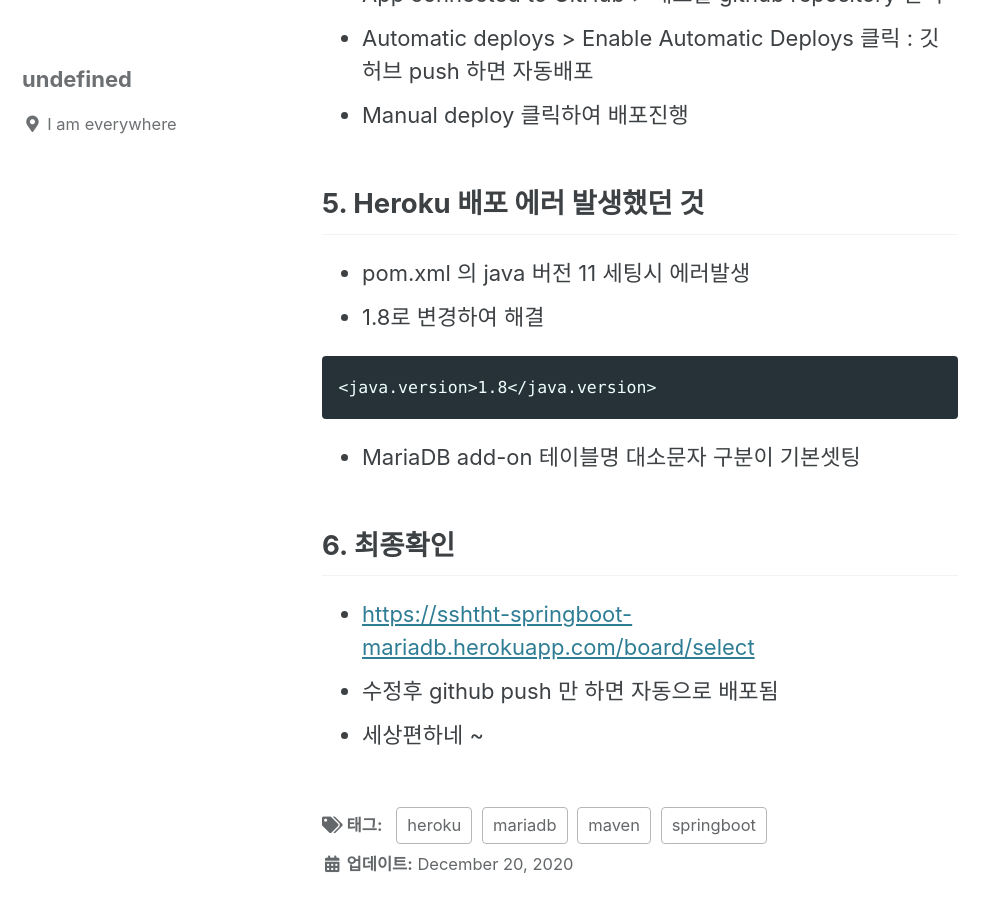
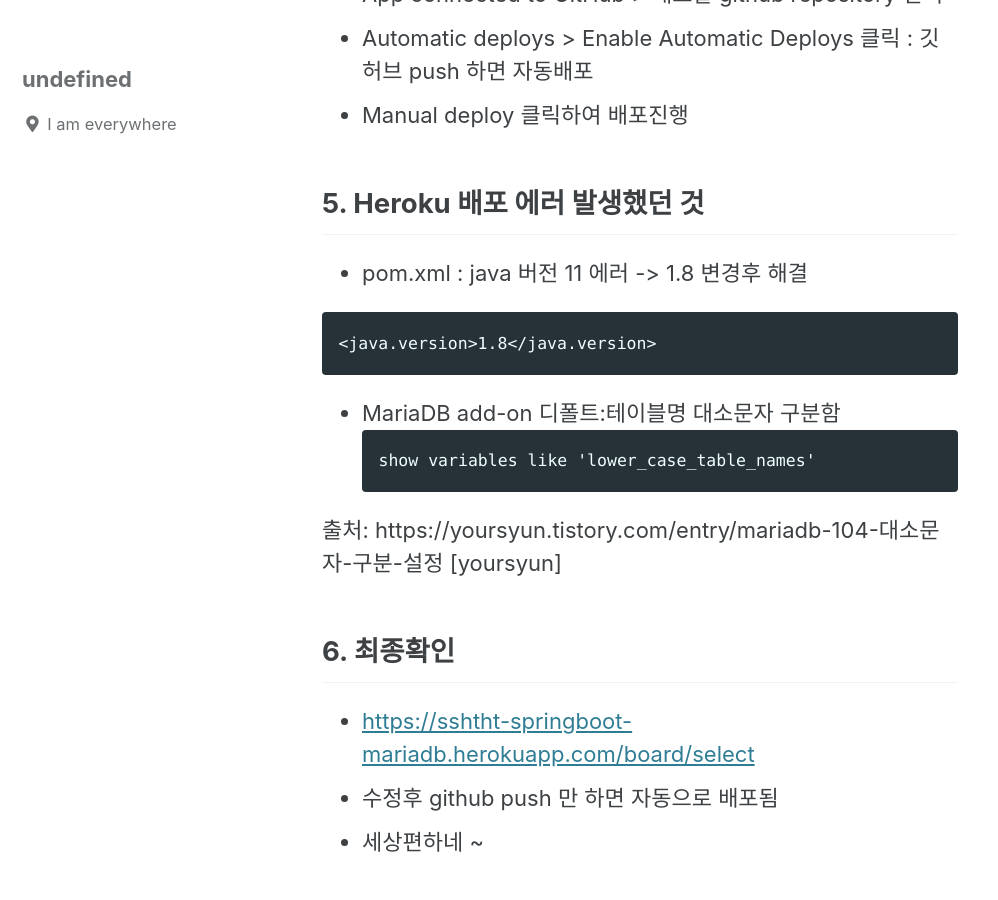
Before and after one commit to Jn22L/jn22l.github.io, a Jekyll site: the page built from _posts/2020-12-19-heroku.md, in a window 1280 px wide and 900 px high, scrolled down 1044 px. Shown: the whole window, without its empty margins (0-998 px from the left). Built offline with Jekyll 4.4.1, drawn with Linux system fonts in a browser that asks for light colours; cached includes are drawn as plain includes.

Commit message:
Update 2020-12-19-heroku.md

````diff
--- a/_posts/2020-12-19-heroku.md
+++ b/_posts/2020-12-19-heroku.md
@@ -23,13 +23,17 @@
 * Manual deploy 클릭하여 배포진행
 
 ## 5. Heroku 배포 에러 발생했던 것
-* pom.xml 의 java 버전 11 세팅시 에러발생
-* 1.8로 변경하여 해결
+* pom.xml : java 버전 11 에러 -> 1.8 변경후 해결
 
 ```
 <java.version>1.8</java.version>
 ```
-* MariaDB add-on 테이블명 대소문자 구분이 기본셋팅
+* MariaDB add-on 디폴트:테이블명 대소문자 구분함
+```
+show variables like 'lower_case_table_names'
+```
+
+출처: https://yoursyun.tistory.com/entry/mariadb-104-대소문자-구분-설정 [yoursyun]
 
 ## 6. 최종확인
 * <https://sshtht-springboot-mariadb.herokuapp.com/board/select>
````
